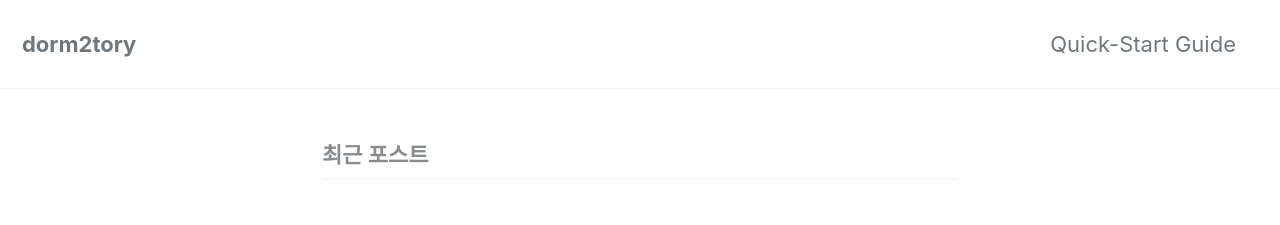
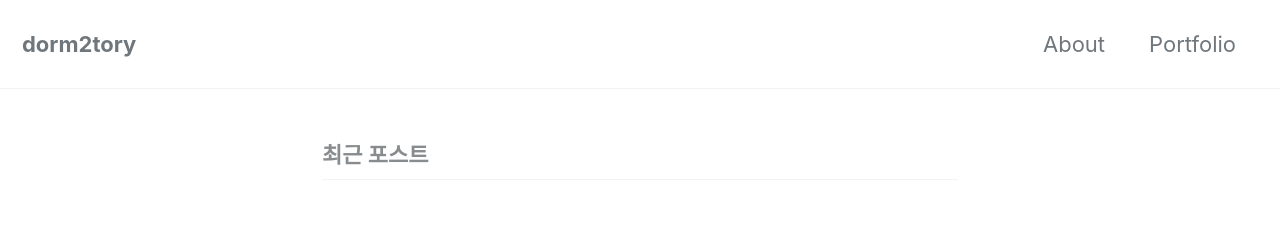
Before and after one commit to Dorm2tory/dorm2tory.github.io, a Jekyll site: the page built from index.markdown, in a window 1280 px wide. Shown: the top 225 px of the page. Built offline with Jekyll 4.4.1, drawn with Linux system fonts in a browser that asks for light colours; cached includes are drawn as plain includes; nearby versions of some CDN libraries; the list of posts is cut into pages by our own code.

```diff
--- a/_data/navigation.yml
+++ b/_data/navigation.yml
@@ -1,8 +1,8 @@
 # main links
 main:
-  - title: "Quick-Start Guide"
+  - title: "About"
     url: https://mmistakes.github.io/minimal-mistakes/docs/quick-start-guide/
-  # - title: "About"
+  - title: "Portfolio"
   #   url: https://mmistakes.github.io/minimal-mistakes/about/
   # - title: "Sample Posts"
   #   url: /year-archive/
```
